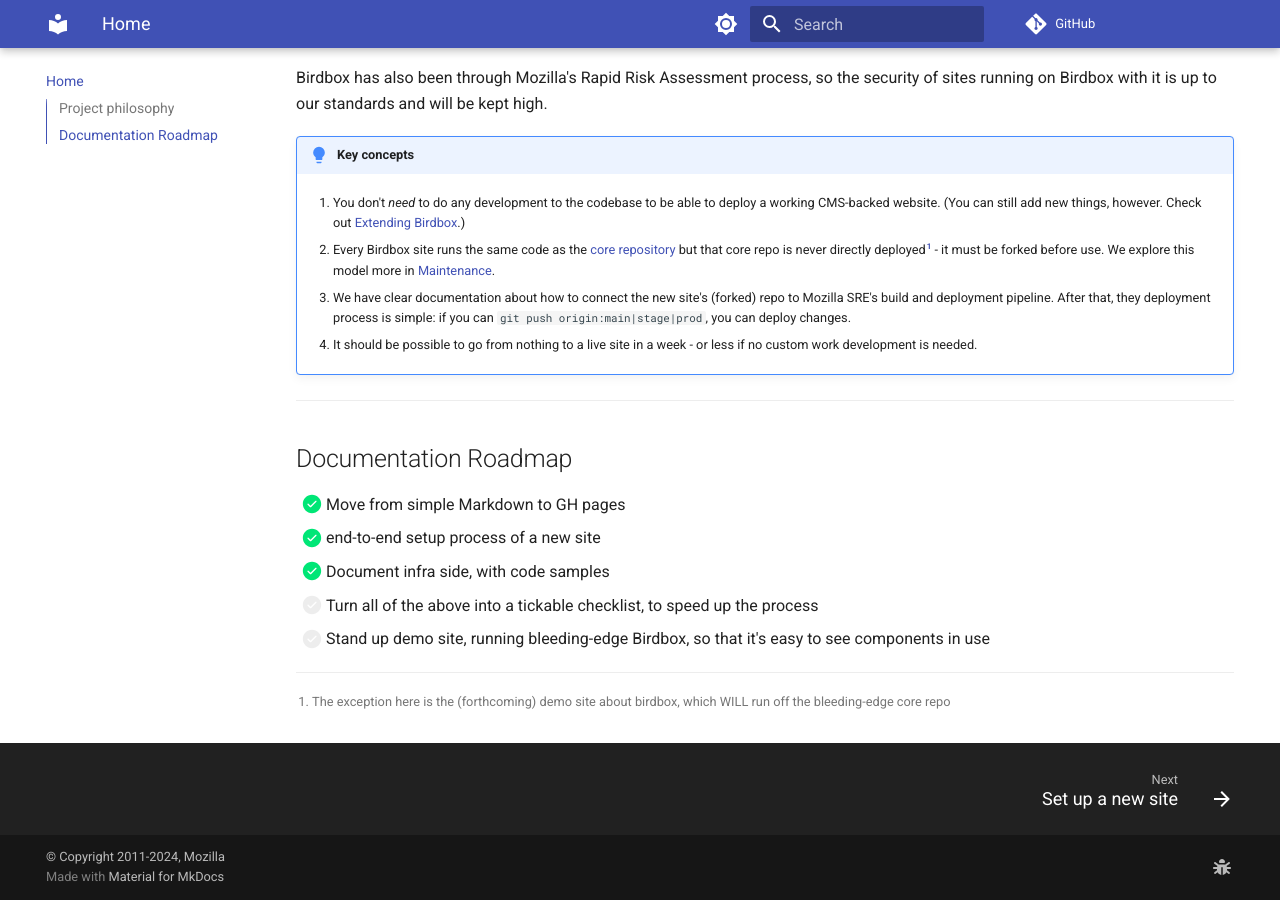
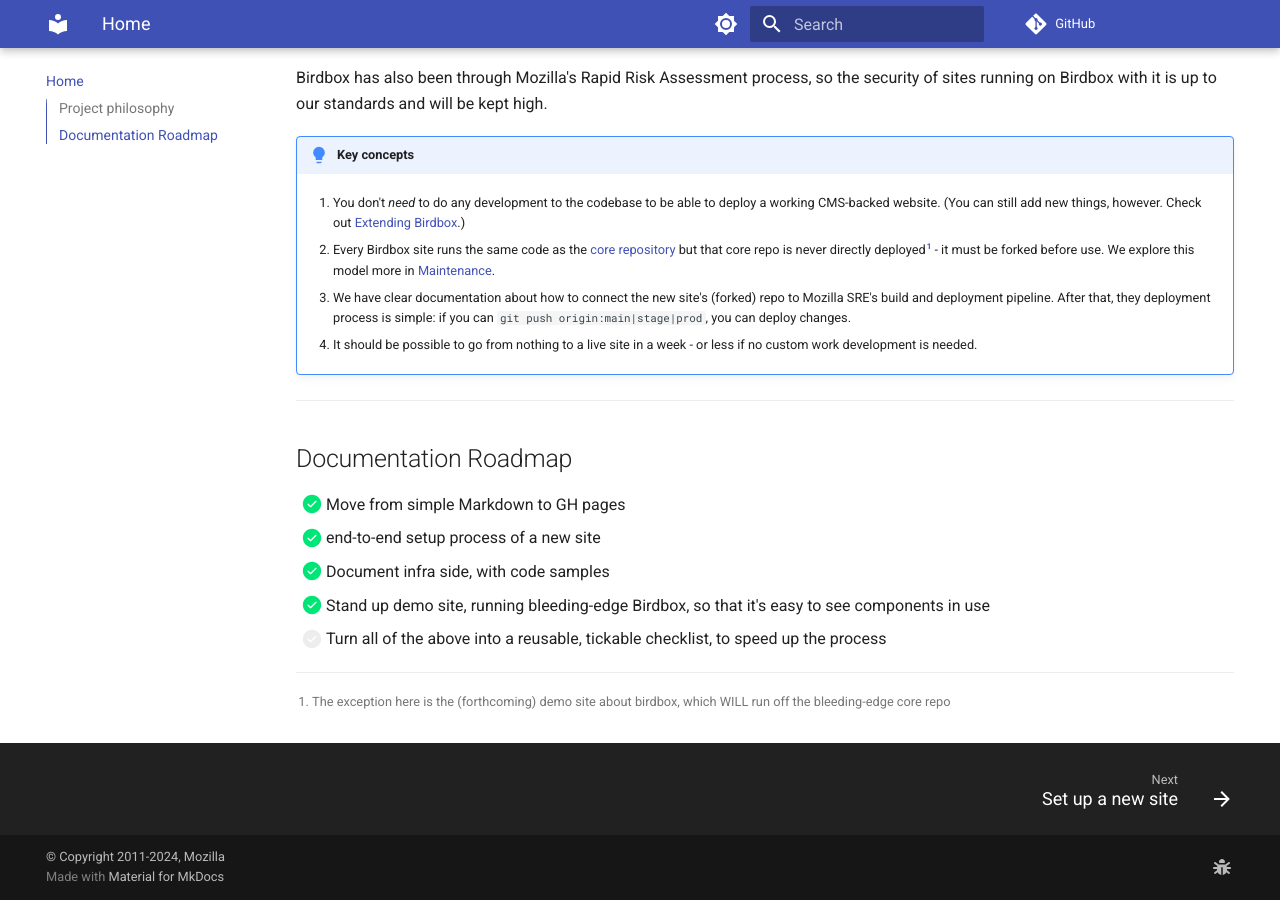
Before and after one commit to mozmeao/birdbox-documentation, an MkDocs documentation site: the page built from docs/index.md, in a window 1280 px wide and 900 px high, scrolled down 1154 px. Built offline with MkDocs 1.6.1 and Material for MkDocs 9.7.7, drawn with Linux system fonts in a browser that asks for light colours; comment, search, counter and statistics services are not loaded.

Commit message:
Update homepage checklist

```diff
--- a/docs/index.md
+++ b/docs/index.md
@@ -44,7 +44,7 @@
 * [x] Move from simple Markdown to GH pages
 * [x] end-to-end setup process of a new site
 * [x] Document infra side, with code samples
-* [ ] Turn all of the above into a tickable checklist, to speed up the process
-* [ ] Stand up demo site, running bleeding-edge Birdbox, so that it's easy to see components in use
+* [x] Stand up demo site, running bleeding-edge Birdbox, so that it's easy to see components in use
+* [ ] Turn all of the above into a reusable, tickable checklist, to speed up the process
 
 [^1]: The exception here is the (forthcoming) demo site about birdbox, which WILL run off the bleeding-edge core repo
```
